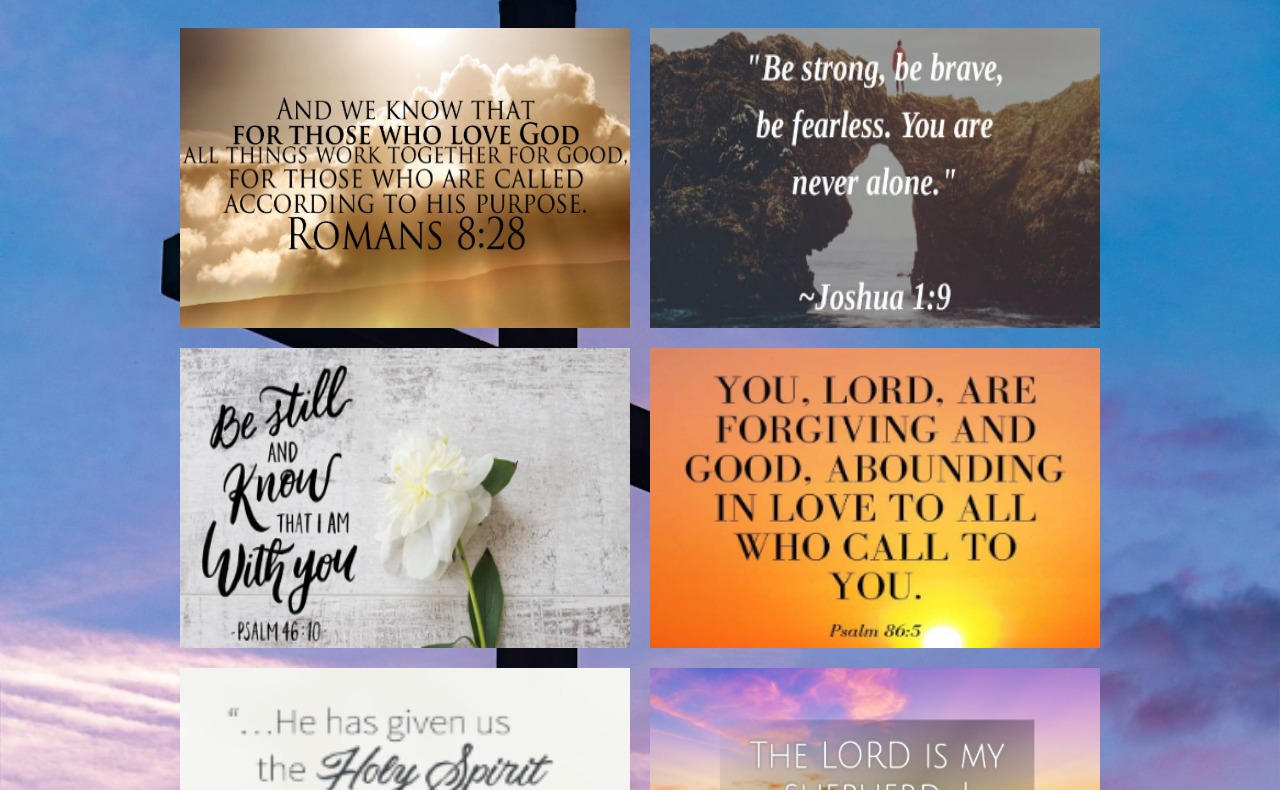
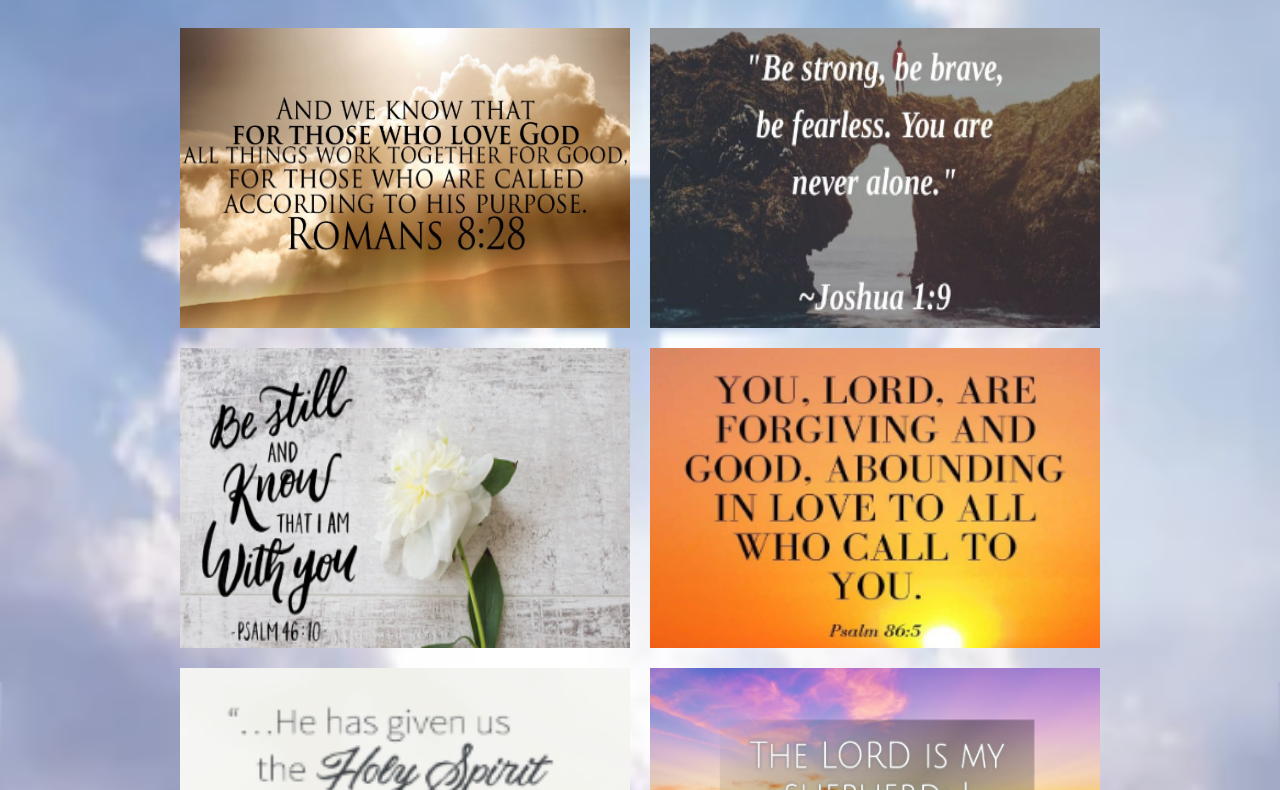
Before and after one commit to MVDW23/DAD-S-GOT-YOUR-BACK-2, a plain HTML site: page Scriptures.html in a window 1280 px wide. Shown: the part 118-908 px from the top of the page. Drawn offline with nearby package versions, Linux system fonts and the light colour scheme.

Commit message:
Update style2.css

```diff
--- a/style2.css
+++ b/style2.css
@@ -3,7 +3,7 @@ html {
 	width: 100%;
 	height: 100%;
 	font-family: "Times New Roman", sans-serif;
-	background: url(backgroundimg.jpeg) no-repeat center center fixed;
+	background: url(bimg3.png) no-repeat center center fixed;
 	-webkit-background-size: cover;
 	-moz-background-size: cover;
 	-o-background-size: cover;
```
